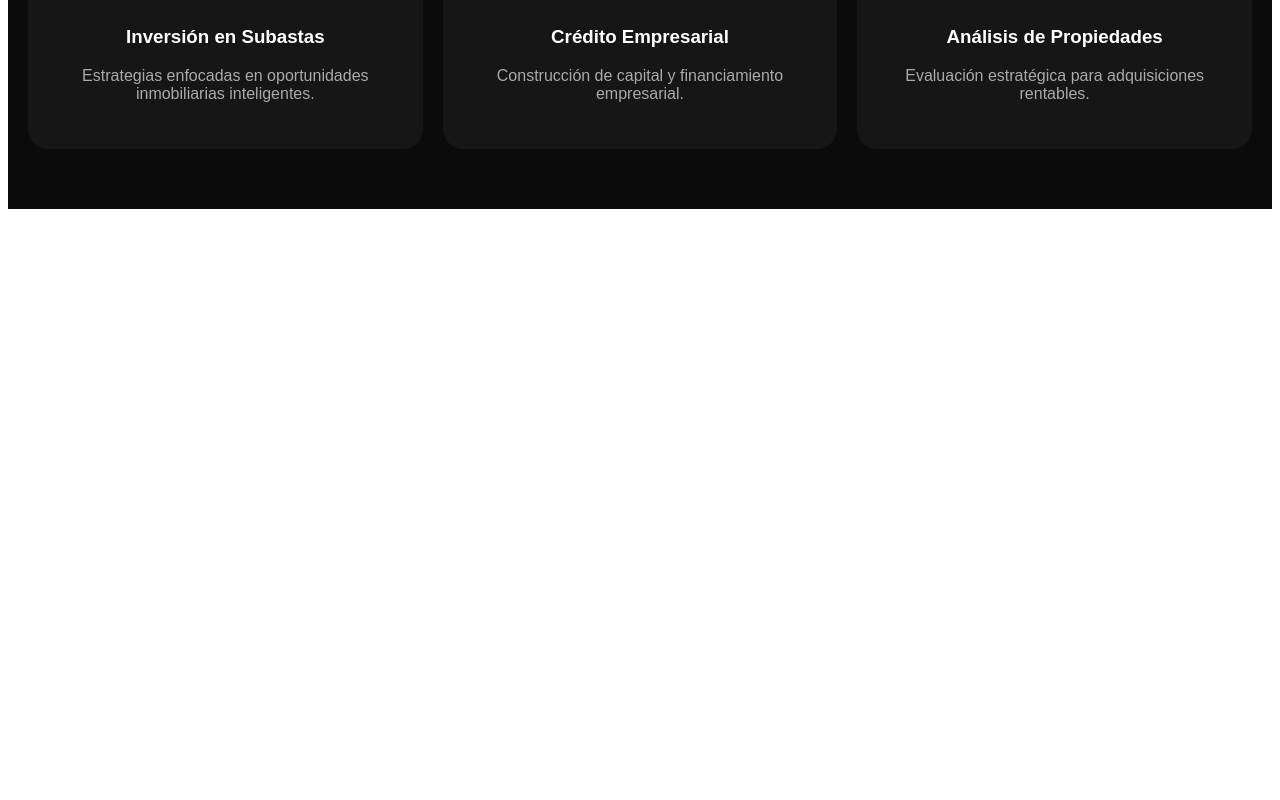
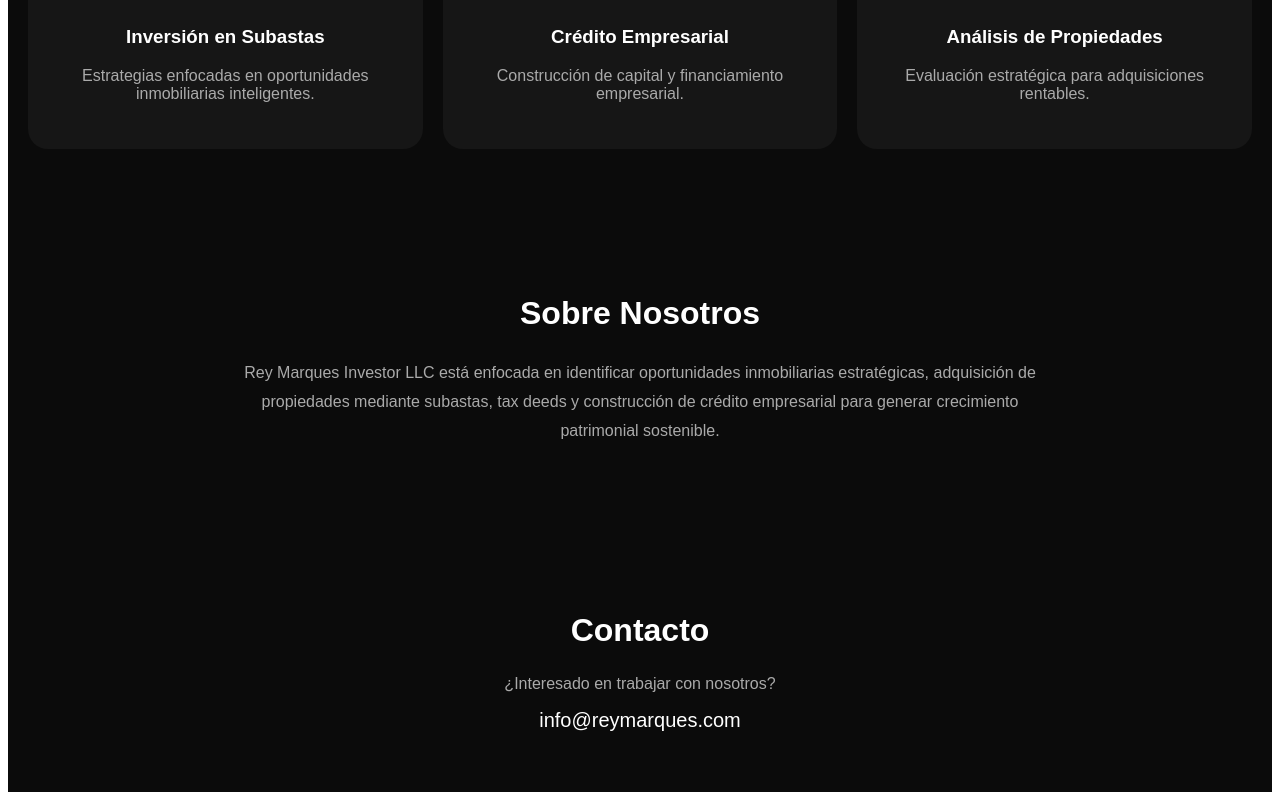
Before and after one commit to rybidgreen-gif/reymarques-web, a Next.js app: page / in a window 1280 px wide. Shown: the part 752-1552 px from the top of the page. Before the commit the page ends 969 px from the top, so only its background shows below. Built offline with nearby package versions, Linux system fonts and the light colour scheme.

Commit message:
Update index.js
add about and contact sections

```diff
--- a/pages/index.js
+++ b/pages/index.js
@@ -99,6 +99,7 @@
 
       {/* Services */}
       <section
+        id="Services"
         style={{
           padding: "60px 20px",
           textAlign: "center"
@@ -156,6 +157,59 @@
           </div>
         </div>
       </section>
+       {/* About */}
+      <section
+        id="about"
+        style={{
+          padding: "60px 20px",
+          textAlign: "center"
+        }}
+      >
+        <h2 style={{ fontSize: "32px" }}>
+          Sobre Nosotros
+        </h2>
+
+        <p
+          style={{
+            maxWidth: "800px",
+            margin: "20px auto",
+            color: "#aaa",
+            lineHeight: "1.8"
+          }}
+        >
+          Rey Marques Investor LLC está enfocada en identificar oportunidades
+          inmobiliarias estratégicas, adquisición de propiedades mediante
+          subastas, tax deeds y construcción de crédito empresarial para generar
+          crecimiento patrimonial sostenible.
+        </p>
+      </section>
+         {/* Contact */}
+      <section
+        id="contact"
+        style={{
+          padding: "60px 20px",
+          textAlign: "center"
+        }}
+      >
+        <h2 style={{ fontSize: "32px" }}>
+          Contacto
+        </h2>
+
+        <p style={{ color: "#aaa" }}>
+          ¿Interesado en trabajar con nosotros?
+        </p>
+
+        <a
+          href="mailto:info@reymarques.com"
+          style={{
+            color: "white",
+            textDecoration: "none",
+            fontSize: "20px"
+          }}
+        >
+          info@reymarques.com
+        </a>
+      </section>
     </div>
   );
 }
```
